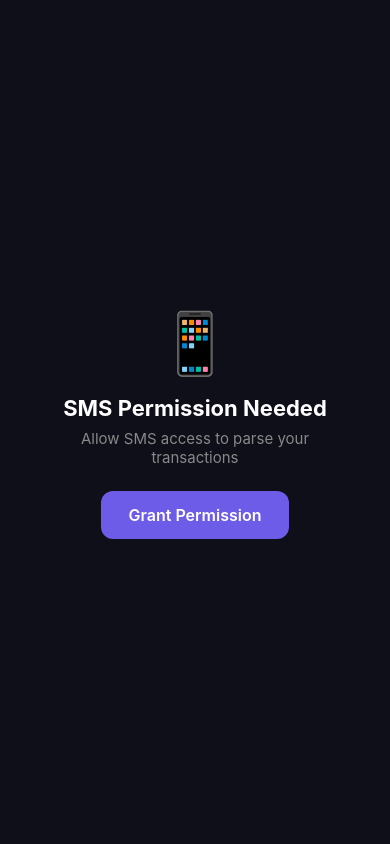
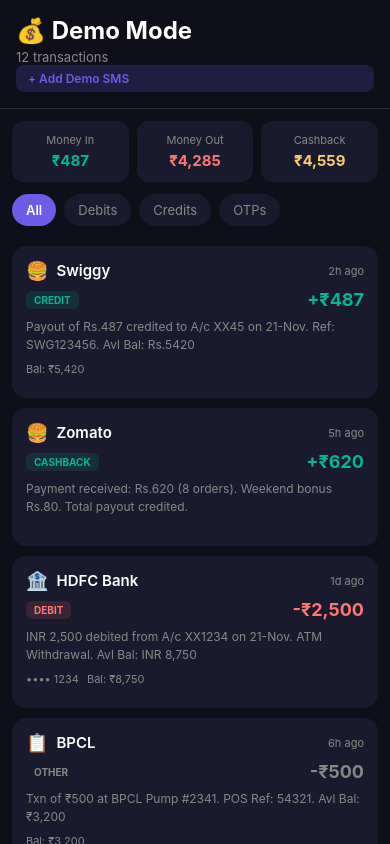
Before and after one commit to ayushhh101/sms-parser-hackathon, a React Native app: screen / in a window 390 px wide. Built offline with nearby package versions, Linux system fonts and the light colour scheme.

Commit message:
add real demo data

```diff
--- a/App.js
+++ b/App.js
@@ -5,7 +5,8 @@ import {
 } from 'react-native';
 import { SafeAreaView, SafeAreaProvider } from 'react-native-safe-area-context';
 import { requestPermissions, checkPermissions, fetchSMS, startSmsListener, getStats } from './src/smsService';
-import { formatMoney, timeAgo } from './src/smsParser';
+import { formatMoney, timeAgo, parseSMS } from './src/smsParser';
+import { DEMO_SMS, generateRandomDemoSMS, DEMO_INSIGHTS } from './src/demoData';
 
 // Colors
 const C = {
@@ -114,22 +115,21 @@ export default function App() {
   const [filter, setFilter] = useState('All');
   const [refreshing, setRefreshing] = useState(false);
   const [stats, setStats] = useState({ totalIn: 0, totalOut: 0, totalCashback: 0, count: 0 });
+  const [demoMode, setDemoMode] = useState(false);
+  const [currentInsight, setCurrentInsight] = useState(0);
 
-  // Check permissions on mount
+  // Check permissions on mount - Auto-load demo for hackathon
   useEffect(() => {
-    (async () => {
-      let granted = await checkPermissions();
-      if (!granted) granted = await requestPermissions();
-      setHasPermission(granted);
-      if (granted) loadSMS();
-    })();
+    // Automatically load demo data for hackathon
+    setHasPermission(true);
+    loadDemoData();
   }, []);
 
   // Start listener for new SMS
   useEffect(() => {
-    if (!hasPermission) return;
+    if (!hasPermission || demoMode) return;
 
-    const unsubscribe = startSmsListener((newMsg) => {
+    const subscription = startSmsListener((newMsg) => {
       setTransactions(prev => {
         const updated = [newMsg, ...prev];
         setStats(getStats(updated));
@@ -145,8 +145,12 @@ export default function App() {
       }
     });
 
-    return unsubscribe;
-  }, [hasPermission]);
+    return () => {
+      if (subscription && subscription.remove) {
+        subscription.remove();
+      }
+    };
+  }, [hasPermission, demoMode]);
 
   // Apply filter
   useEffect(() => {
@@ -166,6 +170,33 @@ export default function App() {
     } catch (e) {
       console.log('Load error:', e);
     }
+  };
+
+  // Load demo data
+  const loadDemoData = () => {
+    const demoTransactions = DEMO_SMS.map(sms =>
+      parseSMS(sms.body, sms.sender, sms.timestamp)
+    );
+    setTransactions(demoTransactions);
+    setStats(getStats(demoTransactions));
+    setDemoMode(true);
+  };
+
+  // Add random demo SMS
+  const addRandomDemo = () => {
+    const newSms = generateRandomDemoSMS();
+    const parsed = parseSMS(newSms.body, newSms.sender, newSms.timestamp);
+    setTransactions(prev => {
+      const updated = [parsed, ...prev];
+      setStats(getStats(updated));
+      return updated;
+    });
+    Alert.alert('📩 New Demo SMS', `From: ${newSms.sender}\n${newSms.body.substring(0, 80)}...`);
+  };
+
+  // Cycle insights
+  const showNextInsight = () => {
+    setCurrentInsight((prev) => (prev + 1) % DEMO_INSIGHTS.length);
   };
 
   // Pull to refresh
@@ -198,6 +229,21 @@ export default function App() {
             }}>
               <Text style={s.btnText}>Grant Permission</Text>
             </TouchableOpacity>
+
+            {/* Demo Mode Option */}
+            <View style={s.divider}>
+              <View style={s.line} />
+              <Text style={s.dividerText}>OR</Text>
+              <View style={s.line} />
+            </View>
+
+            <TouchableOpacity style={s.demoBtn} onPress={() => {
+              setHasPermission(true);
+              loadDemoData();
+            }}>
+              <Text style={s.demoBtnText}>🎯 Try Demo Mode (Hackathon)</Text>
+            </TouchableOpacity>
+            <Text style={s.demoHint}>See how it works with sample gig worker data</Text>
           </View>
         </SafeAreaView>
       </SafeAreaProvider>
@@ -227,9 +273,24 @@ export default function App() {
 
         {/* Header */}
         <View style={s.header}>
-          <Text style={s.logo}>💰 SMS Parser</Text>
-          <Text style={s.count}>{transactions.length} transactions</Text>
+          <View>
+            <Text style={s.logo}>💰 {demoMode ? 'Demo Mode' : 'SMS Parser'}</Text>
+            <Text style={s.count}>{transactions.length} transactions</Text>
+          </View>
+          {demoMode && (
+            <TouchableOpacity style={s.addDemoBtn} onPress={addRandomDemo}>
+              <Text style={s.addDemoText}>+ Add Demo SMS</Text>
+            </TouchableOpacity>
+          )}
         </View>
+
+        {/* Demo Insight Banner */}
+        {/* {demoMode && (
+          <TouchableOpacity style={s.insightBanner} onPress={showNextInsight}>
+            <Text style={s.insightText}>{DEMO_INSIGHTS[currentInsight].message}</Text>
+            <Text style={s.insightHint}>Tap for next insight</Text>
+          </TouchableOpacity>
+        )} */}
 
         <Stats stats={stats} />
         <Filters active={filter} onSelect={setFilter} />
@@ -247,6 +308,11 @@ export default function App() {
             <View style={s.center}>
               <Text style={s.bigEmoji}>📭</Text>
               <Text style={s.subtitle}>No transactions found</Text>
+              {demoMode && (
+                <TouchableOpacity style={s.btn} onPress={addRandomDemo}>
+                  <Text style={s.btnText}>Add Demo Transaction</Text>
+                </TouchableOpacity>
+              )}
             </View>
           }
         />
@@ -304,4 +370,17 @@ const s = StyleSheet.create({
   subtitle: { fontSize: 15, color: C.gray, textAlign: 'center' },
   btn: { backgroundColor: C.purple, paddingHorizontal: 28, paddingVertical: 14, borderRadius: 12, marginTop: 24 },
   btnText: { fontSize: 16, fontWeight: '600', color: C.white },
+
+  // Demo Mode
+  divider: { flexDirection: 'row', alignItems: 'center', marginTop: 32, marginBottom: 16, width: '100%' },
+  line: { flex: 1, height: 1, backgroundColor: C.border },
+  dividerText: { marginHorizontal: 16, color: C.gray, fontSize: 13 },
+  demoBtn: { backgroundColor: C.card, borderWidth: 2, borderColor: C.purple, borderStyle: 'dashed', paddingHorizontal: 28, paddingVertical: 14, borderRadius: 12 },
+  demoBtnText: { fontSize: 16, fontWeight: '600', color: C.purple },
+  demoHint: { fontSize: 12, color: C.gray, marginTop: 8, textAlign: 'center' },
+  addDemoBtn: { backgroundColor: C.purple + '30', paddingHorizontal: 12, paddingVertical: 6, borderRadius: 8 },
+  addDemoText: { fontSize: 12, fontWeight: '600', color: C.purple },
+  insightBanner: { backgroundColor: C.purple + '20', borderLeftWidth: 4, borderColor: C.purple, padding: 12, marginHorizontal: 12, marginBottom: 8, borderRadius: 8 },
+  insightText: { fontSize: 14, fontWeight: '600', color: C.white, marginBottom: 4 },
+  insightHint: { fontSize: 11, color: C.gray, fontStyle: 'italic' },
 });
--- /dev/null
+++ b/src/demoData.js
@@ -0,0 +1,181 @@
+// Demo SMS data for gig workers hackathon presentation
+// Simulates real-world SMS patterns for delivery riders, drivers, etc.
+
+export const DEMO_SMS = [
+  // ===== EARNINGS (Swiggy, Zomato, Uber, etc.) =====
+  {
+    sender: 'SWIGGY',
+    body: 'Payout of Rs.487 credited to A/c XX45 on 21-Nov. Ref: SWG123456. Avl Bal: Rs.5420',
+    timestamp: Date.now() - 2 * 60 * 60 * 1000,
+  },
+
+  // Earnings short form
+  {
+    sender: 'ZOMATO',
+    body: 'Payment received: Rs.620 (8 orders). Weekend bonus Rs.80. Total payout credited.',
+    timestamp: Date.now() - 5 * 60 * 60 * 1000,
+  },
+
+  // Bank debit with mask and ATM
+  {
+    sender: 'HDFCBK',
+    body: 'INR 2,500 debited from A/c XX1234 on 21-Nov. ATM Withdrawal. Avl Bal: INR 8,750',
+    timestamp: Date.now() - 24 * 60 * 60 * 1000,
+  },
+
+  // Fuel expense with POS ref
+  {
+    sender: 'BPCL',
+    body: 'Txn of ₹500 at BPCL Pump #2341. POS Ref: 54321. Avl Bal: ₹3,200',
+    timestamp: Date.now() - 6 * 60 * 60 * 1000,
+  },
+
+  // UPI payment with UPI ref
+  {
+    sender: 'GPAY',
+    body: 'Rs.85 paid to Street Food Corner. UPI Ref: 534289123. Payment successful.',
+    timestamp: Date.now() - 18 * 60 * 60 * 1000,
+  },
+
+  // OTP — plain
+  {
+    sender: 'PAYTM',
+    body: 'OTP: 123456 to verify payment of Rs.500. Expires in 5 mins.',
+    timestamp: Date.now() - 4 * 60 * 60 * 1000,
+  },
+
+  // OTP — with SMS Retriever hash (realistic example)
+  {
+    sender: 'SWIGGY',
+    body: '<#> Your OTP is 654321 for Swiggy login. AbCdEfGhIjK',
+    timestamp: Date.now() - 10 * 60 * 1000,
+  },
+
+  // Hinglish casual payment
+  {
+    sender: 'PAYTM',
+    body: 'Rs.180 pay kiya Chai Wala - Dadar. Dhanyavaad!',
+    timestamp: Date.now() - 12 * 60 * 60 * 1000,
+  },
+
+  // Cashback / reward message
+  {
+    sender: 'FLIPKRT',
+    body: 'Cashback Rs.89 credited for Order #FK4893021. Use within 30 days.',
+    timestamp: Date.now() - 5 * 24 * 60 * 60 * 1000,
+  },
+
+  // Weekly summary (platform)
+  {
+    sender: 'SWIGGY',
+    body: 'Weekly Report: You completed 42 orders and earned Rs.3850 this week. Top performer bonus: Rs.200',
+    timestamp: Date.now() - 7 * 24 * 60 * 60 * 1000,
+  },
+
+  // Failed / pending payment (edge case)
+  {
+    sender: 'BANKALRT',
+    body: 'Alert: Payment of Rs.1200 to Sharma Medical Store is pending. Please retry.',
+    timestamp: Date.now() - 2 * 24 * 60 * 60 * 1000,
+  },
+
+  // EMI reminder (clear and urgent)
+  {
+    sender: 'BAJFIN',
+    body: 'Reminder: EMI Rs.2,800 due on 25-Nov-2025 for Loan A/c XX98. Pay to avoid late fee.',
+    timestamp: Date.now() - 2 * 24 * 60 * 60 * 1000,
+  },
+];
+
+// Generate random realistic demo SMS
+export const generateRandomDemoSMS = () => {
+  const templates = [
+    // Earnings
+    {
+      sender: 'SWIGGY',
+      template: (amt) => `You earned Rs.${amt} from ${Math.floor(amt / 80)} deliveries. Bonus: Rs.${Math.floor(amt * 0.1)}`,
+    },
+    {
+      sender: 'ZOMATO',
+      template: (amt) => `Payment of Rs.${amt} credited for ${Math.floor(amt / 75)} orders completed today.`,
+    },
+    {
+      sender: 'UBER',
+      template: (amt) => `Trip payment Rs.${amt} received. Distance: ${Math.floor(amt / 15)}km. Thanks!`,
+    },
+    // Expenses
+    {
+      sender: 'BPCL',
+      template: (amt) => `Rs.${amt} debited for fuel. Balance: Rs.${Math.floor(Math.random() * 5000 + 2000)}`,
+    },
+    {
+      sender: 'PAYTM',
+      template: (amt) => `Rs.${amt} paid via UPI. Transaction successful.`,
+    },
+  ];
+
+  const template = templates[Math.floor(Math.random() * templates.length)];
+  const amount = Math.floor(Math.random() * 500 + 100);
+
+  return {
+    sender: template.sender,
+    body: template.template(amount),
+    timestamp: Date.now() - Math.floor(Math.random() * 7 * 24 * 60 * 60 * 1000),
+  };
+};
+
+// Gig worker persona stories
+export const GIG_WORKER_STORIES = {
+  delivery_rider: {
+    name: 'Rahul (Delivery Rider)',
+    dailyEarnings: '₹400-600',
+    challenges: ['Fuel costs', 'Weekend peaks', 'Rain days'],
+    goals: ['Save ₹5000/month', 'Buy new phone', 'Send money home'],
+  },
+  auto_driver: {
+    name: 'Suresh (Auto Driver)',
+    dailyEarnings: '₹600-900',
+    challenges: ['CNG prices', 'Traffic fines', 'Low morning rides'],
+    goals: ['EMI payment', 'Daughter school fees', 'Festival savings'],
+  },
+  uber_driver: {
+    name: 'Amit (Uber Driver)',
+    dailyEarnings: '₹800-1200',
+    challenges: ['Car maintenance', 'Surge timing', 'Fuel expenses'],
+    goals: ['Car loan', 'Health insurance', 'Emergency fund ₹20k'],
+  },
+};
+
+// Demo insights for presentation
+export const DEMO_INSIGHTS = [
+  {
+    type: 'earning_spike',
+    message: '🔥 You earned 32% more this weekend! Saturday 7-10 PM is your golden hour.',
+    color: '#00b894',
+  },
+  {
+    type: 'expense_alert',
+    message: '⚠️ Fuel spending is 40% higher this week. Consider reducing 2 trips to save ₹180.',
+    color: '#ff7675',
+  },
+  {
+    type: 'goal_progress',
+    message: '✨ You are 68% to your ₹5000 savings goal! Just ₹1600 more to go.',
+    color: '#6c5ce7',
+  },
+  {
+    type: 'cashback',
+    message: '💰 You got ₹240 cashback this month. Use it for next recharge!',
+    color: '#fdcb6e',
+  },
+  {
+    type: 'shift_advice',
+    message: '📊 Lunch shift (12-3 PM) gives you 28% better earnings. Try 2 more hours!',
+    color: '#74b9ff',
+  },
+  {
+    type: 'festival_prep',
+    message: '🎊 Diwali in 2 weeks! Start saving ₹100/day for festival expenses.',
+    color: '#fd79a8',
+  },
+];
```
Also changed, not shown: 1 other file (tests, documents, lock files or other folders).
